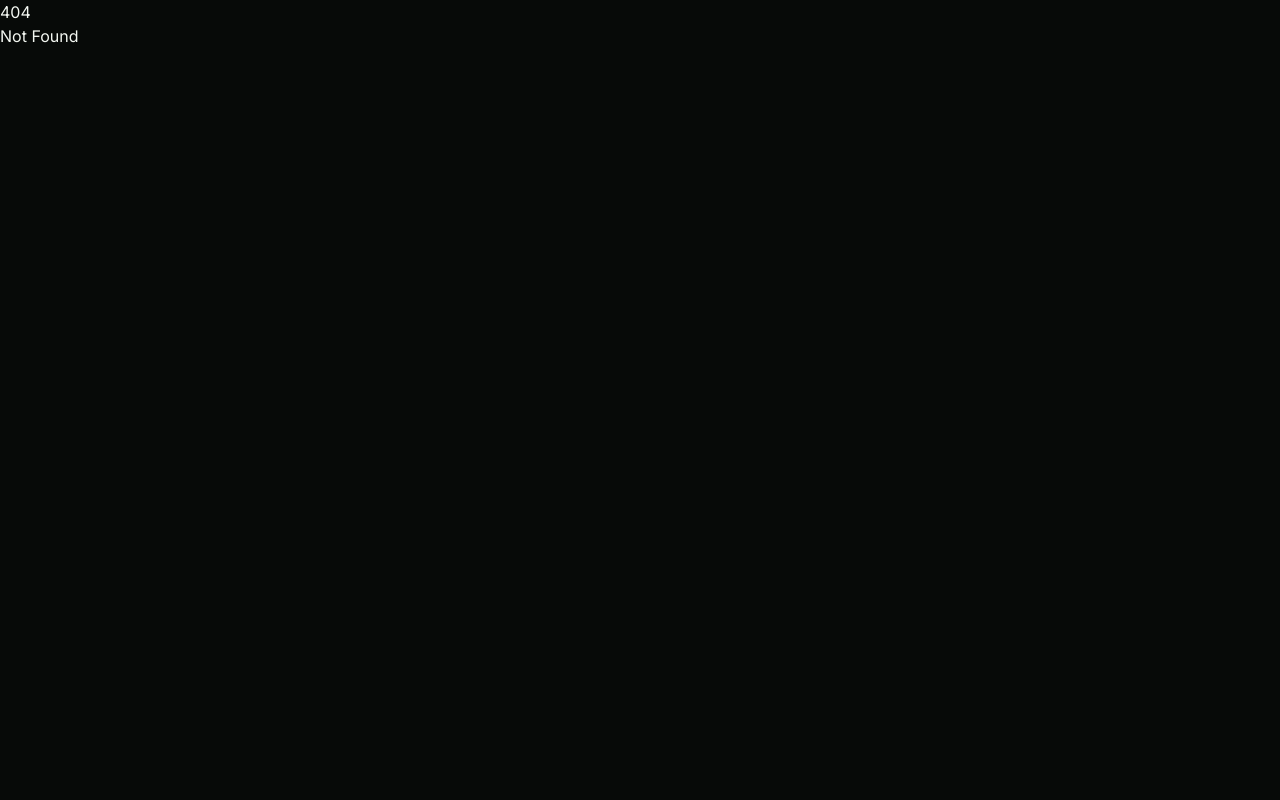
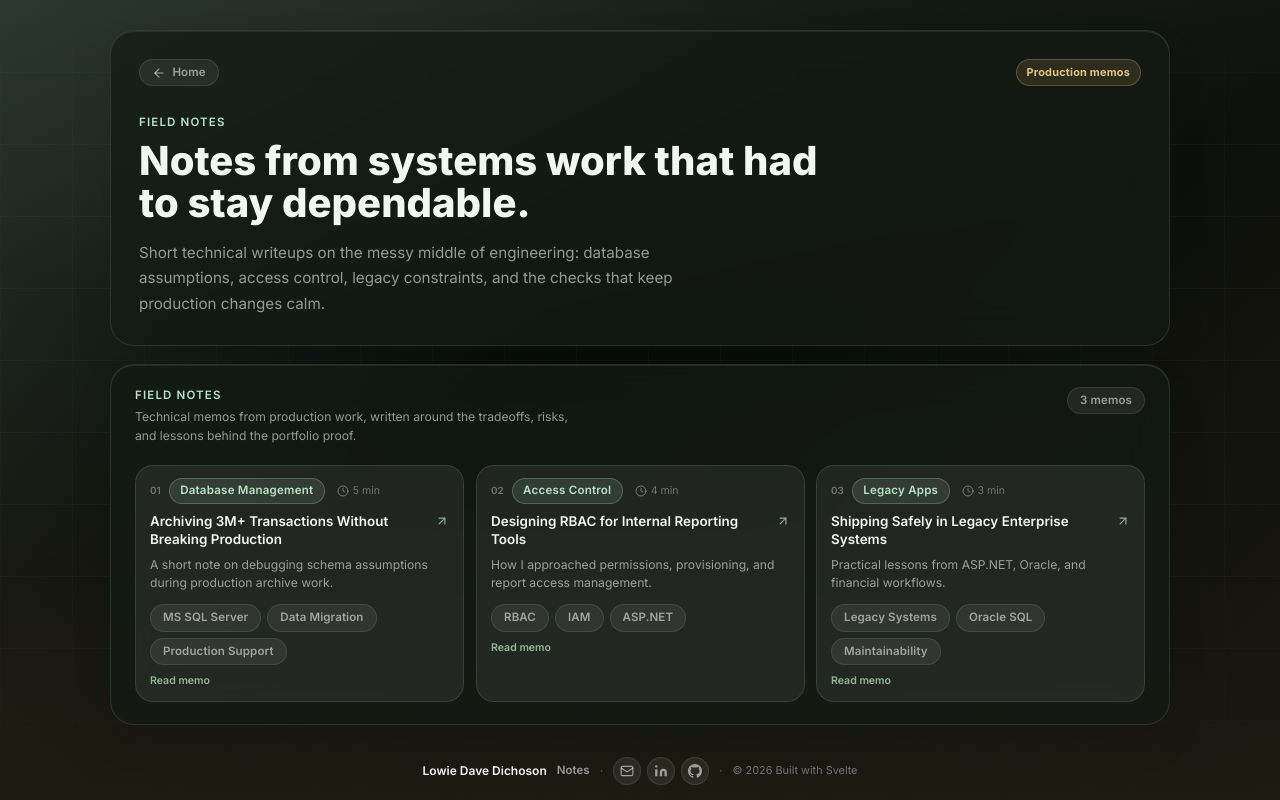
Before and after one commit to dchosendave/apple-themed-resume, a SvelteKit app: page /notes in a window 1280 px wide. Before the commit this address had no page. Built offline with nearby package versions, Linux system fonts and the light colour scheme.

Commit message:
chore: removed technical notes to main page

```diff
--- a/src/lib/components/portfolio/command-center/commandActions.ts
+++ b/src/lib/components/portfolio/command-center/commandActions.ts
@@ -15,7 +15,23 @@ export type CommandActionGroup = {
 };
 
 function scrollToTile(id: string) {
-    document.getElementById(id)?.scrollIntoView({ behavior: "smooth", block: "start" });
+    const target = document.getElementById(id);
+
+    if (target) {
+        target.scrollIntoView({ behavior: "smooth", block: "start" });
+        return;
+    }
+
+    window.location.href = `/#${id}`;
+}
+
+function openRoute(path: string) {
+    if (window.location.pathname === path) {
+        window.scrollTo({ top: 0, behavior: "smooth" });
+        return;
+    }
+
+    window.location.href = path;
 }
 
 async function copyEmail() {
@@ -71,6 +87,14 @@ export function createCommandActionGroups(): CommandActionGroup[] {
                     run: () => scrollToTile("tile-projects"),
                 },
                 {
+                    value: "notes",
+                    label: "Open field notes",
+                    category: "Navigate",
+                    meta: "Notes",
+                    keywords: ["notes", "memos", "technical notes", "field notes"],
+                    run: () => openRoute("/notes"),
+                },
+                {
                     value: "education",
                     label: "View credentials",
                     category: "Navigate",
--- a/src/lib/components/portfolio/contact/ContactFooter.svelte
+++ b/src/lib/components/portfolio/contact/ContactFooter.svelte
@@ -27,6 +27,13 @@
         <span class="text-[0.75rem] font-semibold [color:var(--ios-text-primary)]">
             {personalInfo.name}
         </span>
+
+        <a
+            href="/notes"
+            class="text-[0.72rem] font-semibold no-underline [color:var(--ios-text-secondary)] transition-colors duration-150 hover:[color:var(--ios-blue)] focus-visible:outline-none focus-visible:ring-2 focus-visible:ring-[var(--ios-blue)] focus-visible:ring-offset-2 focus-visible:ring-offset-[var(--ios-bg)]"
+        >
+            Notes
+        </a>
 
         <span class="text-[0.75rem] opacity-50 [color:var(--ios-text-secondary)]">
             &middot;
--- a/src/lib/components/portfolio/notes/TechnicalNoteSection.svelte
+++ b/src/lib/components/portfolio/notes/TechnicalNoteSection.svelte
@@ -1,6 +1,7 @@
 <script lang="ts">
     import { onDestroy } from "svelte";
     import { MediaQuery } from "svelte/reactivity";
+    import type { ClassValue } from "svelte/elements";
     import { technicalNotes } from "$lib/data/technical-notes";
     import type { TechnicalNote } from "$lib/types/technical-note";
     import PortfolioCard from "$lib/components/portfolio/shared/PortfolioCard.svelte";
@@ -9,6 +10,14 @@
 
     const NOTE_OPEN_DELAY_MS = 140;
     const reduceMotion = new MediaQuery("prefers-reduced-motion: reduce", false);
+
+    let {
+        variant = "compact",
+        class: className,
+    }: {
+        variant?: "compact" | "page";
+        class?: ClassValue;
+    } = $props();
 
     let selectedNote = $state<TechnicalNote | null>(null);
     let openingNoteSlug = $state<string | null>(null);
@@ -47,12 +56,25 @@
     onDestroy(clearOpenNoteTimer);
 </script>
 
-<PortfolioCard class="flex flex-col gap-4 overflow-hidden px-[18px] py-5 sm:px-6 sm:py-[22px]">
+<PortfolioCard
+    class={[
+        "flex flex-col gap-4 overflow-hidden px-[18px] py-5 sm:px-6 sm:py-[22px]",
+        variant === "page" && "gap-5",
+        className,
+    ]}
+>
     <div class="flex items-start justify-between gap-3">
-        <div>
+        <div class="min-w-0">
             <p class="apple-section-title mb-1">Field Notes</p>
-            <p class="text-[0.76rem] leading-[1.5] [color:var(--ios-text-secondary)]">
-                Short technical memos on systems, tradeoffs, and production lessons.
+            <p
+                class={[
+                    "text-[0.76rem] leading-[1.5] [color:var(--ios-text-secondary)]",
+                    variant === "page" && "max-w-[58ch]",
+                ]}
+            >
+                {variant === "page"
+                    ? "Technical memos from production work, written around the tradeoffs, risks, and lessons behind the portfolio proof."
+                    : "Short technical memos on systems, tradeoffs, and production lessons."}
             </p>
         </div>
 
@@ -61,7 +83,13 @@
         </span>
     </div>
 
-    <div class="flex flex-col gap-2.5">
+    <div
+        class={[
+            variant === "page"
+                ? "grid gap-3 md:grid-cols-2 xl:grid-cols-3"
+                : "flex flex-col gap-2.5",
+        ]}
+    >
         {#each technicalNotes as note, index (note.slug)}
             <TechnicalNoteCard
                 {note}
--- /dev/null
+++ b/src/lib/components/portfolio/shared/AmbientBackground.svelte
@@ -0,0 +1,71 @@
+<div class="bg-layer" aria-hidden="true">
+    <div class="ambient-grid"></div>
+    <div class="ambient-wash ambient-wash-top"></div>
+    <div class="ambient-wash ambient-wash-bottom"></div>
+</div>
+
+<style>
+    .bg-layer {
+        position: fixed;
+        inset: 0;
+        z-index: 0;
+        pointer-events: none;
+        overflow: hidden;
+        background:
+            linear-gradient(
+                135deg,
+                color-mix(in srgb, var(--ios-bg) 94%, var(--ios-blue)) 0%,
+                var(--ios-bg) 42%,
+                color-mix(in srgb, var(--ios-bg) 92%, var(--lowie-warm)) 100%
+            );
+    }
+
+    .ambient-grid,
+    .ambient-wash {
+        position: absolute;
+        inset: 0;
+    }
+
+    .ambient-grid {
+        opacity: 0.28;
+        background-image:
+            linear-gradient(
+                color-mix(in srgb, var(--ios-blue) 14%, transparent) 1px,
+                transparent 1px
+            ),
+            linear-gradient(
+                90deg,
+                color-mix(in srgb, var(--ios-blue) 10%, transparent) 1px,
+                transparent 1px
+            );
+        background-size: 72px 72px;
+        mask-image: linear-gradient(
+            180deg,
+            transparent 0%,
+            rgb(7 10 8) 18%,
+            rgb(7 10 8) 72%,
+            transparent 100%
+        );
+    }
+
+    .ambient-wash {
+        opacity: 0.9;
+        transition: opacity 0.3s ease;
+    }
+
+    .ambient-wash-top {
+        background: linear-gradient(
+            160deg,
+            color-mix(in srgb, var(--ios-blue) 18%, transparent) 0%,
+            transparent 46%
+        );
+    }
+
+    .ambient-wash-bottom {
+        background: linear-gradient(
+            18deg,
+            color-mix(in srgb, var(--lowie-warm) 12%, transparent) 0%,
+            transparent 44%
+        );
+    }
+</style>
--- a/src/routes/+page.svelte
+++ b/src/routes/+page.svelte
@@ -1,12 +1,12 @@
 <script lang="ts">
     import StatsBar from "$lib/components/portfolio/stats/StatsBar.svelte";
     import SkillsSection from "$lib/components/portfolio/skills/SkillsSection.svelte";
-    import TechnicalNotesSection from "$lib/components/portfolio/notes/TechnicalNoteSection.svelte";
     import ExperienceSection from "$lib/components/portfolio/experience/ExperienceSection.svelte";
     import ProjectsSection from "$lib/components/portfolio/projects/ProjectsSection.svelte";
     import EducationSection from "$lib/components/portfolio/education/EducationSection.svelte";
     import ContactFooter from "$lib/components/portfolio/contact/ContactFooter.svelte";
     import CommandPalette from "$lib/components/portfolio/command-center/CommandPalette.svelte";
+    import AmbientBackground from "$lib/components/portfolio/shared/AmbientBackground.svelte";
     import Hero from "$lib/components/portfolio/hero/Hero.svelte";
     import GitHubPulseSection from "$lib/components/portfolio/github/GitHubPulseSection.svelte";
     import type { PageData } from "./$types";
@@ -45,12 +45,7 @@
     />
 </svelte:head>
 
-<!-- Global ambient light fixed across the whole page -->
-<div class="bg-layer" aria-hidden="true">
-    <div class="ambient-grid"></div>
-    <div class="ambient-wash ambient-wash-top"></div>
-    <div class="ambient-wash ambient-wash-bottom"></div>
-</div>
+<AmbientBackground />
 
 <main class="portfolio-layout">
     <section class="portfolio-main-column">
@@ -66,7 +61,6 @@
             <GitHubPulseSection pulse={data.githubPulse} />
         </div>
         <div id="tile-skills"><SkillsSection /></div>
-        <div id="tile-notes"><TechnicalNotesSection /></div>
     </aside>
 
     <ContactFooter />
@@ -111,71 +105,6 @@
         }
     }
 
-    /* Fixed ambient layer spans the viewport and persists on scroll. */
-    .bg-layer {
-        position: fixed;
-        inset: 0;
-        z-index: 0;
-        pointer-events: none;
-        overflow: hidden;
-        background:
-            linear-gradient(
-                135deg,
-                color-mix(in srgb, var(--ios-bg) 94%, var(--ios-blue)) 0%,
-                var(--ios-bg) 42%,
-                color-mix(in srgb, var(--ios-bg) 92%, var(--lowie-warm)) 100%
-            );
-    }
-
-    .ambient-grid,
-    .ambient-wash {
-        position: absolute;
-        inset: 0;
-    }
-
-    .ambient-grid {
-        opacity: 0.28;
-        background-image:
-            linear-gradient(
-                color-mix(in srgb, var(--ios-blue) 14%, transparent) 1px,
-                transparent 1px
-            ),
-            linear-gradient(
-                90deg,
-                color-mix(in srgb, var(--ios-blue) 10%, transparent) 1px,
-                transparent 1px
-            );
-        background-size: 72px 72px;
-        mask-image: linear-gradient(
-            180deg,
-            transparent 0%,
-            rgb(7 10 8) 18%,
-            rgb(7 10 8) 72%,
-            transparent 100%
-        );
-    }
-
-    .ambient-wash {
-        opacity: 0.9;
-        transition: opacity 0.3s ease;
-    }
-
-    .ambient-wash-top {
-        background: linear-gradient(
-            160deg,
-            color-mix(in srgb, var(--ios-blue) 18%, transparent) 0%,
-            transparent 46%
-        );
-    }
-
-    .ambient-wash-bottom {
-        background: linear-gradient(
-            18deg,
-            color-mix(in srgb, var(--lowie-warm) 12%, transparent) 0%,
-            transparent 44%
-        );
-    }
-
     @media (max-width: 768px) {
         main {
             padding-top: 8px;
--- /dev/null
+++ b/src/routes/notes/+page.svelte
@@ -0,0 +1,84 @@
+<script lang="ts">
+    import ArrowLeftIcon from "@lucide/svelte/icons/arrow-left";
+    import AmbientBackground from "$lib/components/portfolio/shared/AmbientBackground.svelte";
+    import CommandPalette from "$lib/components/portfolio/command-center/CommandPalette.svelte";
+    import ContactFooter from "$lib/components/portfolio/contact/ContactFooter.svelte";
+    import TechnicalNotesSection from "$lib/components/portfolio/notes/TechnicalNoteSection.svelte";
+</script>
+
+<svelte:head>
+    <title>Field Notes | Lowie Dichoson</title>
+    <meta
+        name="description"
+        content="Technical field notes from Lowie Dave Dichoson on production systems, access control, data migration, and legacy enterprise work."
+    />
+</svelte:head>
+
+<AmbientBackground />
+
+<main class="notes-layout">
+    <section class="notes-hero apple-card bento-tile">
+        <div class="flex flex-wrap items-center justify-between gap-3">
+            <a href="/" class="apple-chip notes-back">
+                <ArrowLeftIcon class="size-3.5" />
+                Home
+            </a>
+
+            <span class="lowie-warm-chip px-2.5 py-1 text-[0.66rem]">
+                Production memos
+            </span>
+        </div>
+
+        <div class="mt-7 max-w-[68ch]">
+            <p class="apple-section-title mb-2">Field Notes</p>
+            <h1
+                class="text-[2rem] font-extrabold leading-[1.05] tracking-normal [color:var(--ios-text-primary)] sm:text-[2.5rem]"
+            >
+                Notes from systems work that had to stay dependable.
+            </h1>
+            <p
+                class="mt-4 max-w-[62ch] text-[0.95rem] leading-[1.7] [color:var(--ios-text-secondary)]"
+            >
+                Short technical writeups on the messy middle of engineering:
+                database assumptions, access control, legacy constraints, and
+                the checks that keep production changes calm.
+            </p>
+        </div>
+    </section>
+
+    <TechnicalNotesSection variant="page" />
+
+    <ContactFooter />
+</main>
+
+<CommandPalette />
+
+<style>
+    .notes-layout {
+        position: relative;
+        z-index: 1;
+        display: grid;
+        gap: clamp(12px, 1.5vw, 18px);
+        max-width: 1120px;
+        margin: 0 auto;
+        padding: clamp(18px, 2.4vw, 30px) clamp(16px, 2.6vw, 30px) 0;
+    }
+
+    .notes-hero {
+        padding: clamp(18px, 2.4vw, 28px);
+    }
+
+    .notes-back {
+        text-decoration: none;
+    }
+
+    @media (max-width: 768px) {
+        .notes-layout {
+            padding: 18px 18px 0;
+        }
+
+        .notes-hero {
+            padding: 18px;
+        }
+    }
+</style>
```
